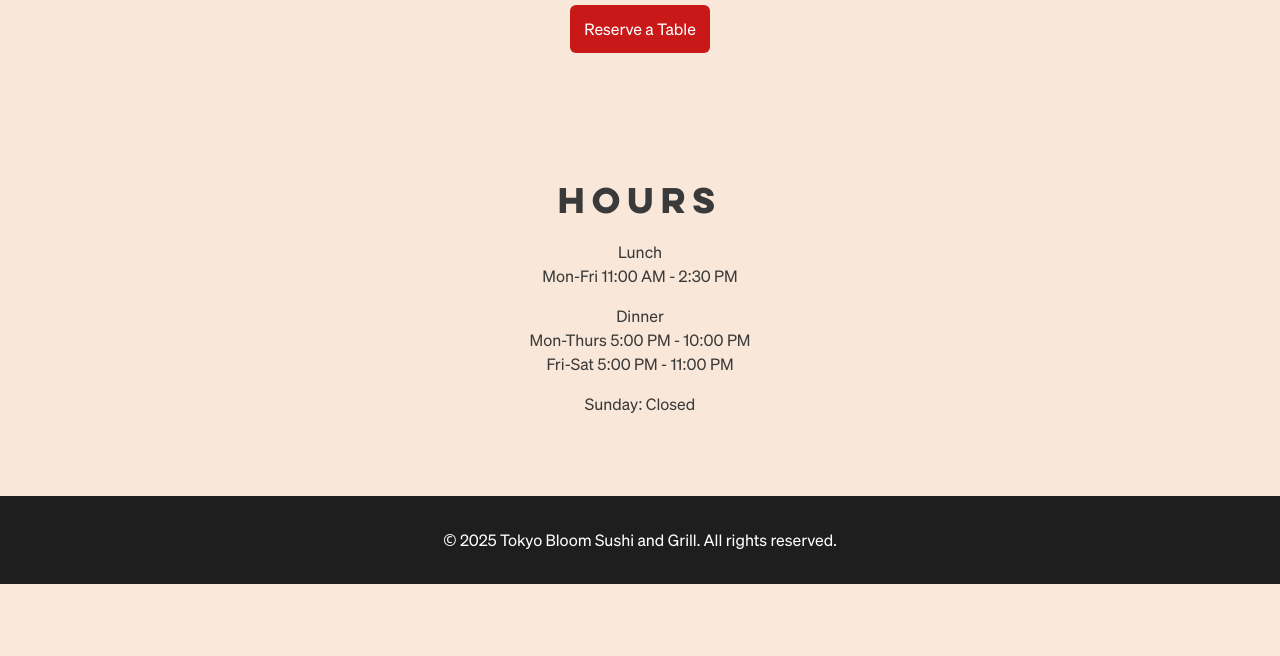
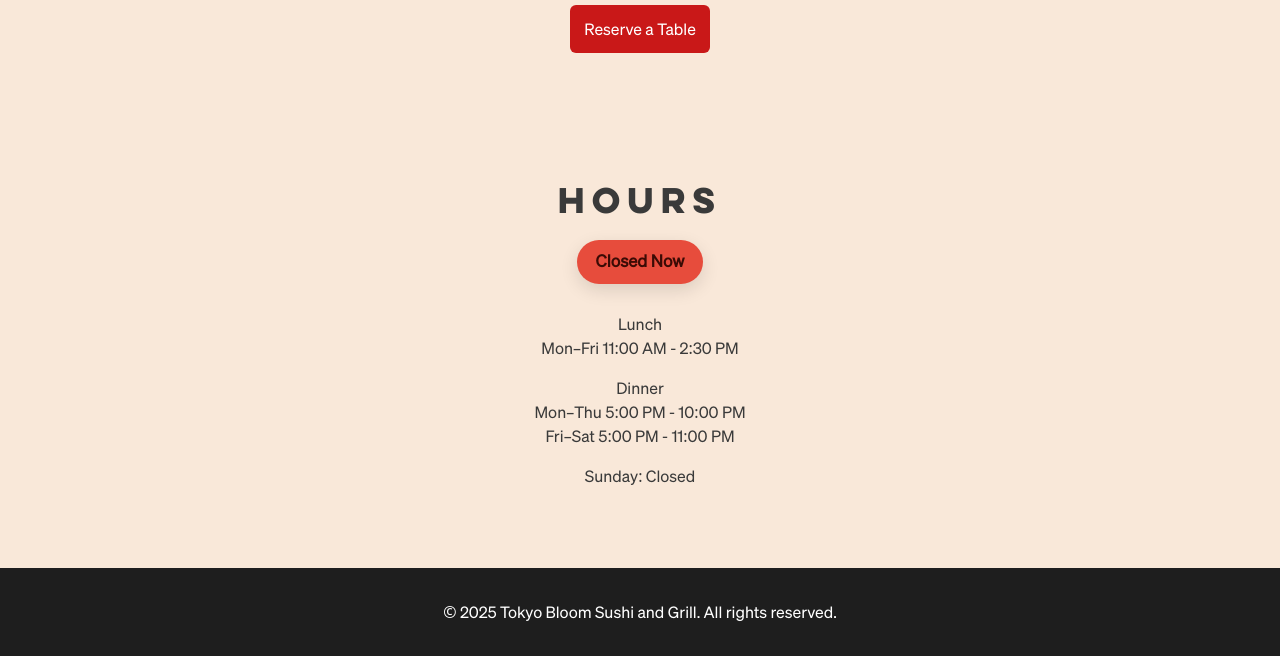
Before and after one commit to merleezy/tokyo-bloom, a PHP site: page /pages/index.html in a window 1280 px wide. Shown: the part 1152-1808 px from the top of the page. Before the commit the page ends 1736 px from the top, so only its background shows below. Run offline with PHP 8.4, Linux system fonts and the light colour scheme.

Commit message:
Add hours status feature and contact form enhancements

```diff
--- a/css/style.css
+++ b/css/style.css
@@ -243,6 +243,79 @@ section {
   text-align: center;
   padding: 2em;
   margin-bottom: 2em;
+}
+
+/* Visual status badge shown on the Hours page */
+.hours-status {
+  display: inline-block;
+  padding: 0.6rem 1rem;
+  border-radius: 999px;
+  font-weight: 700;
+  font-size: 1.05rem;
+  color: #fff;
+  background-color: #999; /* neutral while checking */
+  box-shadow: 0 6px 18px rgba(0,0,0,0.12);
+  min-width: 12ch;
+  text-align: center;
+  margin-bottom: 0.75rem;
+}
+
+.hours-status.open {
+  background-color: #2ecc71; /* green */
+  color: #073b17;
+}
+
+.hours-status.closed {
+  background-color: #e74c3c; /* red */
+  color: #3b0b05;
+}
+
+.hours-readable {
+  margin-top: 0.5rem;
+  color: #3A3A3A;
+  font-size: 1rem;
+}
+
+/* ------------------ Contact Page -------------------- */
+
+#contact-prompt {
+  text-align: center;
+  font-size: 1.2em;
+  margin-bottom: 1.5em;
+  color: #3A3A3A;
+}
+
+#contact-form {
+  display: flex;
+  flex-direction: column;
+  max-width: 600px;
+  margin: 0 auto;
+}
+
+#submit-button {
+  width: 140px;
+  padding: 12px 0;
+  background-color: #C91818;
+  color: #FFFFFF;
+  border: none;
+  border-radius: 6px;
+  margin-top: 1em;
+  cursor: pointer;
+  transition: 0.3s ease;
+  align-self: center;
+}
+
+#submit-button:hover {
+  background-color: #A00E1A;
+  color: white;
+}
+
+#confirmation-message {
+  text-align: center;
+  font-size: 1.2em;
+  margin-top: 3em;
+  margin-bottom: 15em;
+  color: #3A3A3A;
 }
 
 /* ---------------- Reservation Page & Forms ---------- */
--- a/js/scripts.js
+++ b/js/scripts.js
@@ -1,4 +1,58 @@
 document.addEventListener('DOMContentLoaded', function () {
+  // --- Hours checker (reads schedule from #hours-json on the page) ---
+  (function () {
+    function parseTimeToDate(timeStr, refDate) {
+      const [hh, mm] = timeStr.split(':').map(Number);
+      const d = new Date(refDate);
+      d.setHours(hh, mm, 0, 0);
+      return d;
+    }
+
+    function readSchedule() {
+      const el = document.querySelector('#hours-json');
+      if (!el) return null;
+      try {
+        return JSON.parse(el.textContent);
+      } catch (e) {
+        console.warn('Failed to parse hours JSON', e);
+        return null;
+      }
+    }
+
+    function checkOpen(schedule) {
+      const statusEl = document.querySelector('#hours-status');
+      if (!statusEl) return;
+      if (!schedule) {
+        statusEl.textContent = 'Hours not available';
+        statusEl.classList.remove('open');
+        statusEl.classList.add('closed');
+        return;
+      }
+      const now = new Date();
+      const day = now.getDay();
+      const intervals = schedule[String(day)] || [];
+      let isOpen = false;
+      for (const iv of intervals) {
+        if (!iv || !iv.open || !iv.close) continue;
+        const openDate = parseTimeToDate(iv.open, now);
+        let closeDate = parseTimeToDate(iv.close, now);
+        if (closeDate <= openDate) closeDate.setDate(closeDate.getDate() + 1);
+        if (now >= openDate && now < closeDate) {
+          isOpen = true;
+          break;
+        }
+      }
+      statusEl.textContent = isOpen ? 'Open Now' : 'Closed Now';
+      statusEl.classList.toggle('open', isOpen);
+      statusEl.classList.toggle('closed', !isOpen);
+    }
+
+    const schedule = readSchedule();
+    // Initialize and refresh every minute
+    checkOpen(schedule);
+    setInterval(() => checkOpen(schedule), 60000);
+  })();
+
   const images = [
     '../images/sushi_background.jpg',
     '../images/sushi-plate.jpg',
--- a/pages/index.html
+++ b/pages/index.html
@@ -8,6 +8,13 @@
   <link rel="stylesheet" href="../css/style.css">
   <link rel="icon" href="../images/tokyo_bloom_icon.png" type="image/png">
   <script src="../js/scripts.js"></script>
+  <!-- Inline fallback styles for Hours status (applies if external CSS isn't loaded) -->
+  <style>
+    #hours-section .hours-status{display:inline-block;padding:0.6rem 1rem;border-radius:999px;font-weight:700;font-size:1.05rem;color:#fff;background:#999;box-shadow:0 6px 18px rgba(0,0,0,0.12);min-width:12ch;text-align:center;margin-bottom:0.75rem}
+    #hours-section .hours-status.open{background:#2ecc71;color:#073b17}
+    #hours-section .hours-status.closed{background:#e74c3c;color:#3b0b05}
+    #hours-section .hours-readable{margin-top:0.5rem;color:#3A3A3A;font-size:1rem}
+  </style>
 </head>
 
 <body id="top">
@@ -49,12 +56,64 @@
 
     <section id="hours-section">
       <h2>Hours</h2>
-      <p>Lunch<br>
-        Mon-Fri 11:00 AM - 2:30 PM</p>
-      <p>Dinner<br>
-        Mon-Thurs 5:00 PM - 10:00 PM<br>
-        Fri-Sat 5:00 PM - 11:00 PM</p>
-      <p>Sunday: Closed</p>
+      <div id="hours-status" class="hours-status" aria-live="polite">Checking hours…</div>
+      <div class="hours-readable">
+        <p>Lunch<br>
+          Mon–Fri 11:00 AM - 2:30 PM</p>
+        <p>Dinner<br>
+          Mon–Thu 5:00 PM - 10:00 PM<br>
+          Fri–Sat 5:00 PM - 11:00 PM</p>
+        <p>Sunday: Closed</p>
+      </div>
+      <!-- Machine-readable schedule: arrays of open/close intervals per weekday (0 = Sunday) -->
+      <script type="application/json" id="hours-json">
+{
+  "0": [],
+  "1": [{"open":"11:00","close":"14:30"},{"open":"17:00","close":"22:00"}],
+  "2": [{"open":"11:00","close":"14:30"},{"open":"17:00","close":"22:00"}],
+  "3": [{"open":"11:00","close":"14:30"},{"open":"17:00","close":"22:00"}],
+  "4": [{"open":"11:00","close":"14:30"},{"open":"17:00","close":"22:00"}],
+  "5": [{"open":"11:00","close":"14:30"},{"open":"17:00","close":"23:00"}],
+  "6": [{"open":"11:00","close":"14:30"},{"open":"17:00","close":"23:00"}]
+}
+      </script>
+      <!-- Inline fallback/checker: runs even if external JS fails to load -->
+      <script>
+        (function(){
+          try {
+            const el = document.getElementById('hours-json');
+            const statusEl = document.getElementById('hours-status');
+            if (!statusEl) return;
+            const schedule = el ? JSON.parse(el.textContent) : null;
+            function parseTimeToDate(timeStr, refDate){
+              const [hh, mm] = timeStr.split(':').map(Number);
+              const d = new Date(refDate);
+              d.setHours(hh, mm, 0, 0);
+              return d;
+            }
+            function checkOpen(){
+              if (!schedule) { statusEl.textContent = 'Hours not available'; statusEl.classList.remove('open'); statusEl.classList.add('closed'); return; }
+              const now = new Date();
+              const day = now.getDay();
+              const intervals = schedule[String(day)] || [];
+              let isOpen = false;
+              for (const iv of intervals){
+                if (!iv || !iv.open || !iv.close) continue;
+                const openDate = parseTimeToDate(iv.open, now);
+                let closeDate = parseTimeToDate(iv.close, now);
+                if (closeDate <= openDate) closeDate.setDate(closeDate.getDate() + 1);
+                if (now >= openDate && now < closeDate) { isOpen = true; break; }
+              }
+              statusEl.textContent = isOpen ? 'Open Now' : 'Closed Now';
+              statusEl.classList.toggle('open', isOpen);
+              statusEl.classList.toggle('closed', !isOpen);
+            }
+            checkOpen();
+            setInterval(checkOpen, 60000);
+            console.debug('Hours fallback checker initialized');
+          } catch(e){ console.warn('Hours fallback failed', e); }
+        })();
+      </script>
     </section>
 
     <footer id="site-footer">
```
Also changed, not shown: pages/contact.html (+9 -10 lines).
